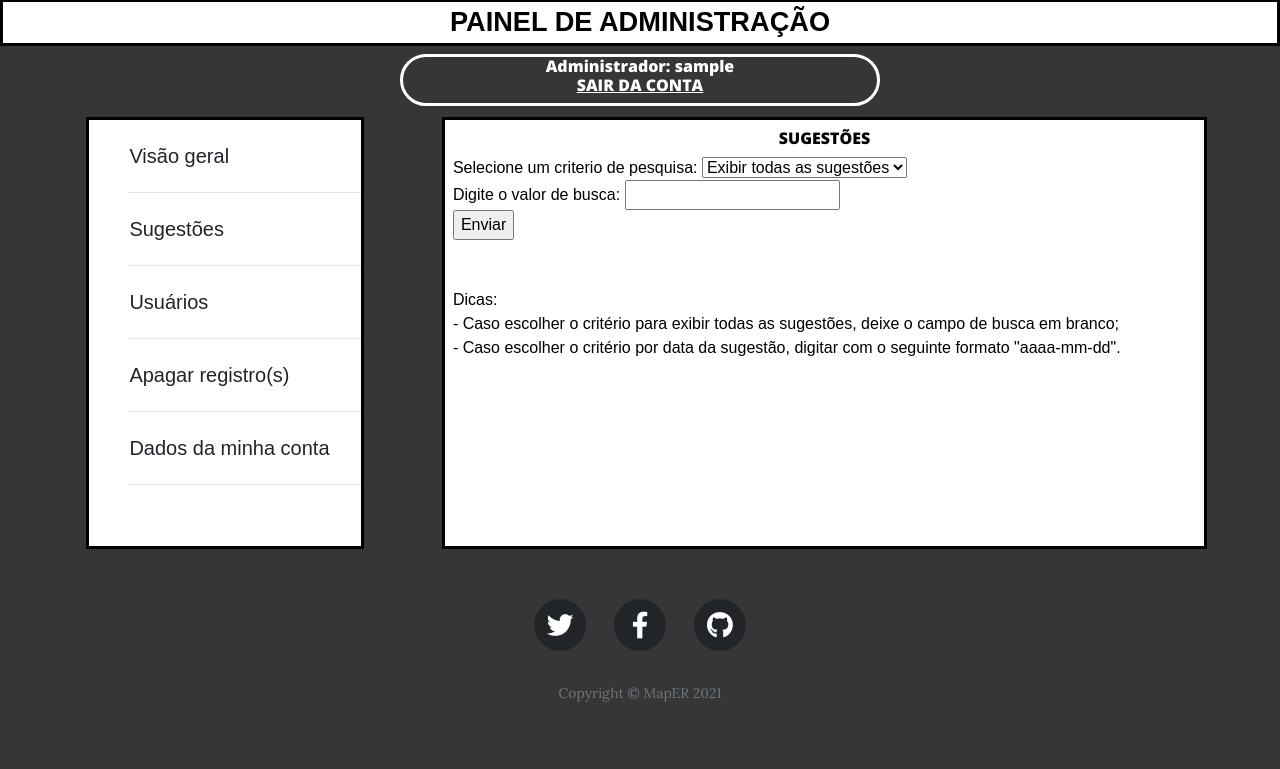
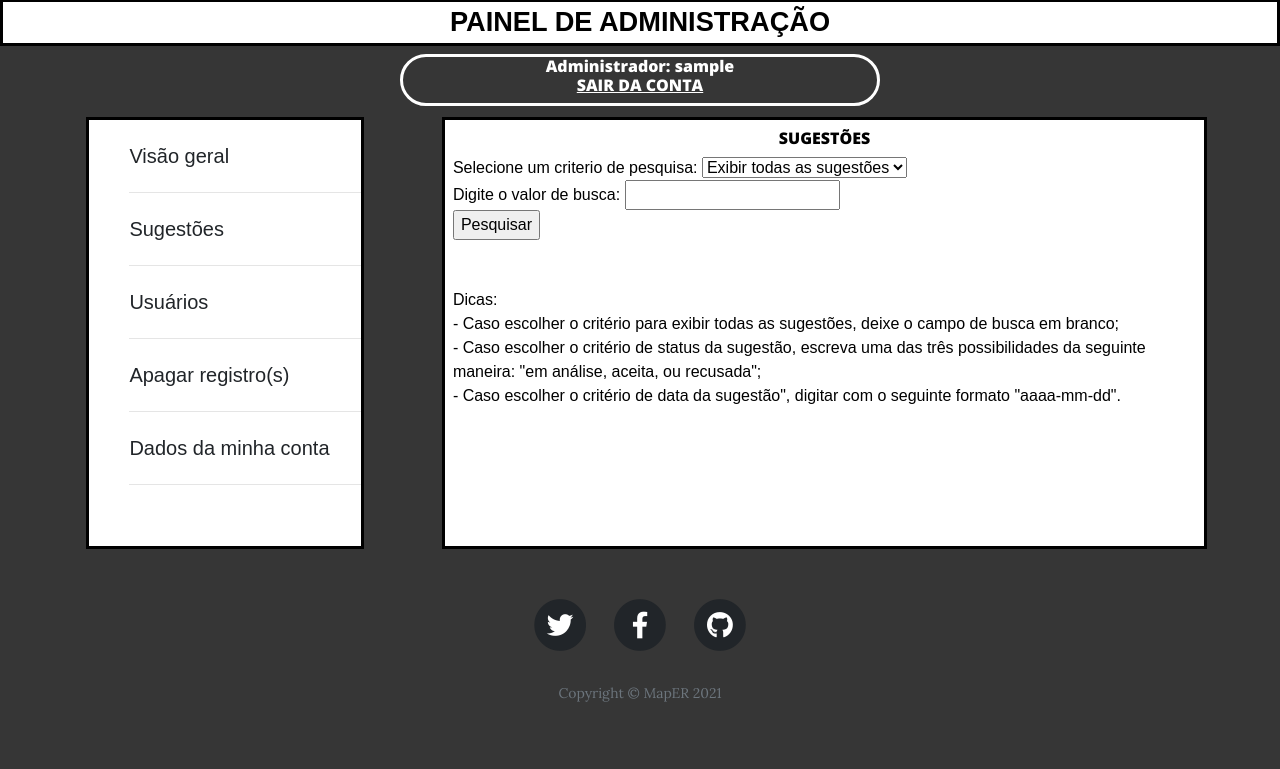
Before and after one commit to Gabriel2712/mapeamento-pontos-de-descarte-CMP, a PHP site: page /adm_sugestoes.php in a window 1280 px wide. Shown: the part 65-834 px from the top of the page. Run offline with PHP 8.4, Linux system fonts and the light colour scheme; the visitor is signed in with stand-in values (Sample User, id 1); some libraries are stand-ins or nearby versions.

Commit message:
Adicionando opção de pesquisa de sugestões por status

```diff
--- a/adm_sugestoes.php
+++ b/adm_sugestoes.php
@@ -15,6 +15,7 @@
 				Selecione um criterio de pesquisa:
 					<select name="criterio">
 					<option value="tudo">Exibir todas as sugestões</option>
+					<option value="status_sugestao">Status da sugestão</option>
 					<option value="id_sugestao">ID de uma sugestão</option>
 					<option value="id_usuario">ID de um usuário</option>
 					<option value="nome_usuario">Nome de usuário</option>
@@ -22,12 +23,13 @@
 					</select><br/>
 					Digite o valor de busca:
 					<input name="chave" type="text"><br/>
-					<input type="submit" value="Enviar">
+					<input type="submit" value="Pesquisar">
 				</form>
 				<br><br>
 				Dicas:<br>
 				- Caso escolher o critério para exibir todas as sugestões, deixe o campo de busca em branco; <br>
-				- Caso escolher o critério por data da sugestão, digitar com o seguinte formato "aaaa-mm-dd".
+				- Caso escolher o critério de status da sugestão, escreva uma das três possibilidades da seguinte maneira: "em análise, aceita, ou recusada"; <br>
+				- Caso escolher o critério de data da sugestão", digitar com o seguinte formato "aaaa-mm-dd".
 			</div>
 		</div>
     </div>
```
Also changed, not shown: bd_adm_sugestoes.php (+20 -4 lines).
